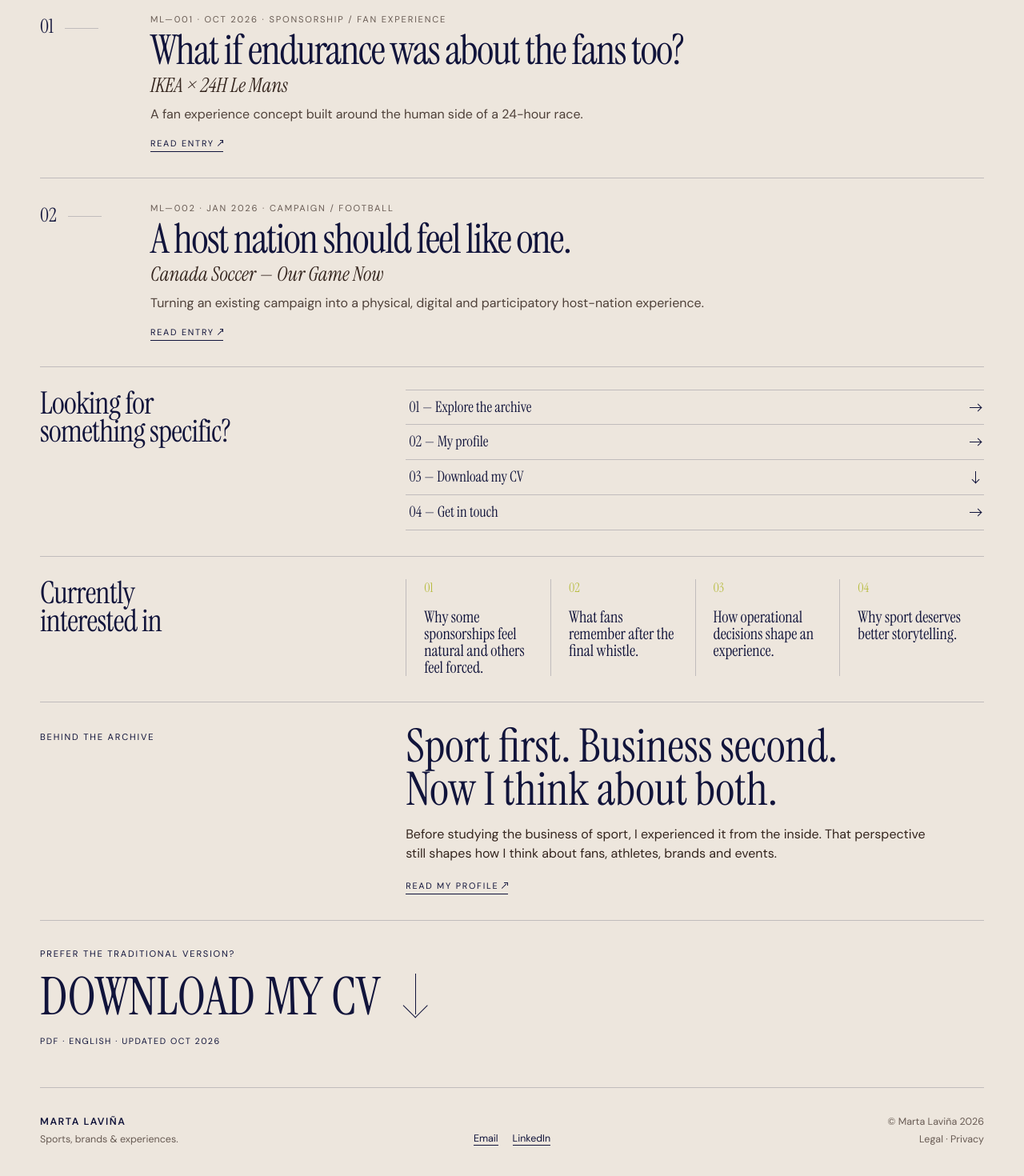
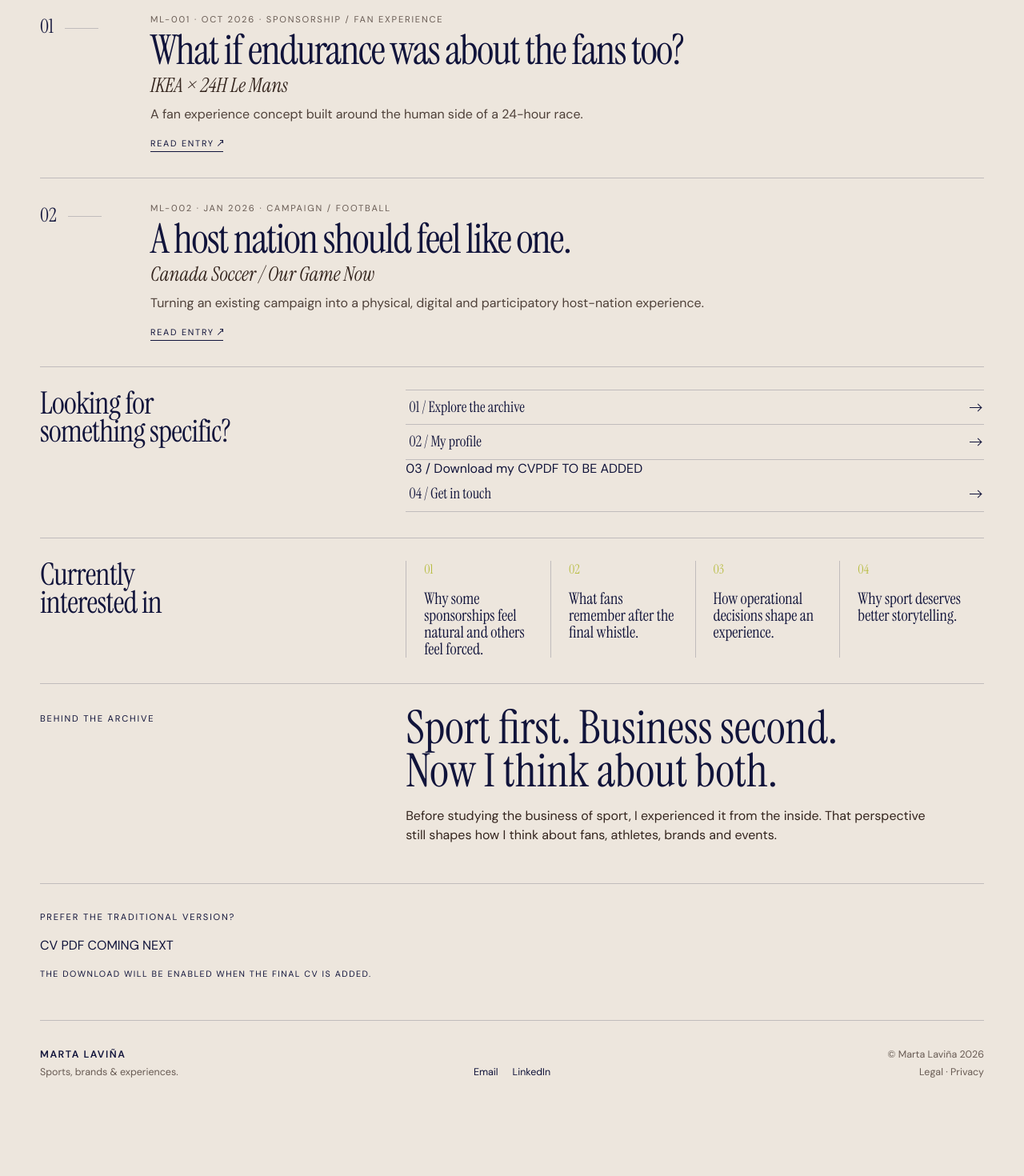
Before and after one commit to martalavina/marta-archive-portfolio, a Next.js app: page / in a window 1280 px wide. Shown: the part 946-2416 px from the top of the page at 80% size. After the commit the page ends 2336 px from the top, so only its background shows below. Built offline with nearby package versions, Linux system fonts and the light colour scheme.

Commit message:
Fix Archive routing and remove long dashes

```diff
--- a/app/page.js
+++ b/app/page.js
@@ -1,19 +1,21 @@
 const recentEntries = [
   {
-    code: 'ML—001',
+    code: 'ML-001',
     date: 'OCT 2026',
     category: 'SPONSORSHIP / FAN EXPERIENCE',
     title: 'What if endurance was about the fans too?',
     client: 'IKEA × 24H Le Mans',
     description: 'A fan experience concept built around the human side of a 24-hour race.',
+    href: '/archive#ikea-le-mans',
   },
   {
-    code: 'ML—002',
+    code: 'ML-002',
     date: 'JAN 2026',
     category: 'CAMPAIGN / FOOTBALL',
     title: 'A host nation should feel like one.',
-    client: 'Canada Soccer — Our Game Now',
+    client: 'Canada Soccer / Our Game Now',
     description: 'Turning an existing campaign into a physical, digital and participatory host-nation experience.',
+    href: '/archive#canada-soccer',
   },
 ];
 
@@ -37,7 +39,7 @@ export default function Home() {
           <a href="/archive">ARCHIVE</a>
           <a href="#profile">PROFILE</a>
           <a href="#contact">CONTACT</a>
-          <a href="/Marta-Lavina-CV.pdf" download>CV <Arrow direction="down" /></a>
+          <span className="nav-disabled" aria-label="CV download will be enabled when the final PDF is added">CV</span>
         </nav>
       </header>
 
@@ -55,11 +57,11 @@ export default function Home() {
             src="https://images.unsplash.com/photo-1693825948507-acd866203fae?auto=format&fit=crop&fm=jpg&q=82&w=1800"
             alt="Spectator seated in a sports stadium"
           />
-          <figcaption>Temporary visual reference · final image will be Marta’s own.</figcaption>
+          <figcaption>Temporary visual reference. Final image will be Marta’s own.</figcaption>
         </figure>
       </section>
 
-      <section id="archive" className="archive shell section-rule">
+      <section id="latest" className="archive shell section-rule">
         <div className="section-heading">
           <h2>Latest from<br />the Archive</h2>
           <p>TWO RECENT EXPLORATIONS INTO SPORTS, BRANDS AND PEOPLE.</p>
@@ -74,7 +76,7 @@ export default function Home() {
                 <h3>{entry.title}</h3>
                 <p className="client">{entry.client}</p>
                 <p className="description">{entry.description}</p>
-                <a className="text-link" href="/archive">READ ENTRY <Arrow direction="up-right" /></a>
+                <a className="text-link" href={entry.href}>READ ENTRY <Arrow direction="up-right" /></a>
               </div>
             </article>
           ))}
@@ -84,10 +86,10 @@ export default function Home() {
       <section className="quick shell section-rule">
         <h2>Looking for<br />something specific?</h2>
         <div className="quick-links">
-          <a href="/archive"><span>01 — Explore the archive</span><Arrow /></a>
-          <a href="#profile"><span>02 — My profile</span><Arrow /></a>
-          <a href="/Marta-Lavina-CV.pdf" download><span>03 — Download my CV</span><Arrow direction="down" /></a>
-          <a href="#contact"><span>04 — Get in touch</span><Arrow /></a>
+          <a href="/archive"><span>01 / Explore the archive</span><Arrow /></a>
+          <a href="#profile"><span>02 / My profile</span><Arrow /></a>
+          <span className="quick-disabled"><span>03 / Download my CV</span><span>PDF TO BE ADDED</span></span>
+          <a href="#contact"><span>04 / Get in touch</span><Arrow /></a>
         </div>
       </section>
 
@@ -108,14 +110,13 @@ export default function Home() {
         <div>
           <h2>Sport first. Business second.<br />Now I think about both.</h2>
           <p>Before studying the business of sport, I experienced it from the inside. That perspective still shapes how I think about fans, athletes, brands and events.</p>
-          <a className="text-link" href="#">READ MY PROFILE <Arrow direction="up-right" /></a>
         </div>
       </section>
 
       <section className="cv-cta shell section-rule">
         <p className="eyebrow">PREFER THE TRADITIONAL VERSION?</p>
-        <a href="/Marta-Lavina-CV.pdf" download>DOWNLOAD MY CV <Arrow direction="down" /></a>
-        <p>PDF · ENGLISH · UPDATED OCT 2026</p>
+        <span className="cv-placeholder">CV PDF COMING NEXT</span>
+        <p>THE DOWNLOAD WILL BE ENABLED WHEN THE FINAL CV IS ADDED.</p>
       </section>
 
       <footer id="contact" className="footer shell section-rule">
@@ -123,13 +124,13 @@ export default function Home() {
           <strong>MARTA LAVIÑA</strong>
           <p>Sports, brands & experiences.</p>
         </div>
-        <div className="footer-links">
-          <a href="mailto:hello@example.com">Email</a>
-          <a href="#">LinkedIn</a>
+        <div className="footer-links footer-links-pending">
+          <span>Email</span>
+          <span>LinkedIn</span>
         </div>
         <div className="legal">
           <p>© Marta Laviña 2026</p>
-          <p><a href="#">Legal</a> · <a href="#">Privacy</a></p>
+          <p><span>Legal</span> · <span>Privacy</span></p>
         </div>
       </footer>
     </main>
```
